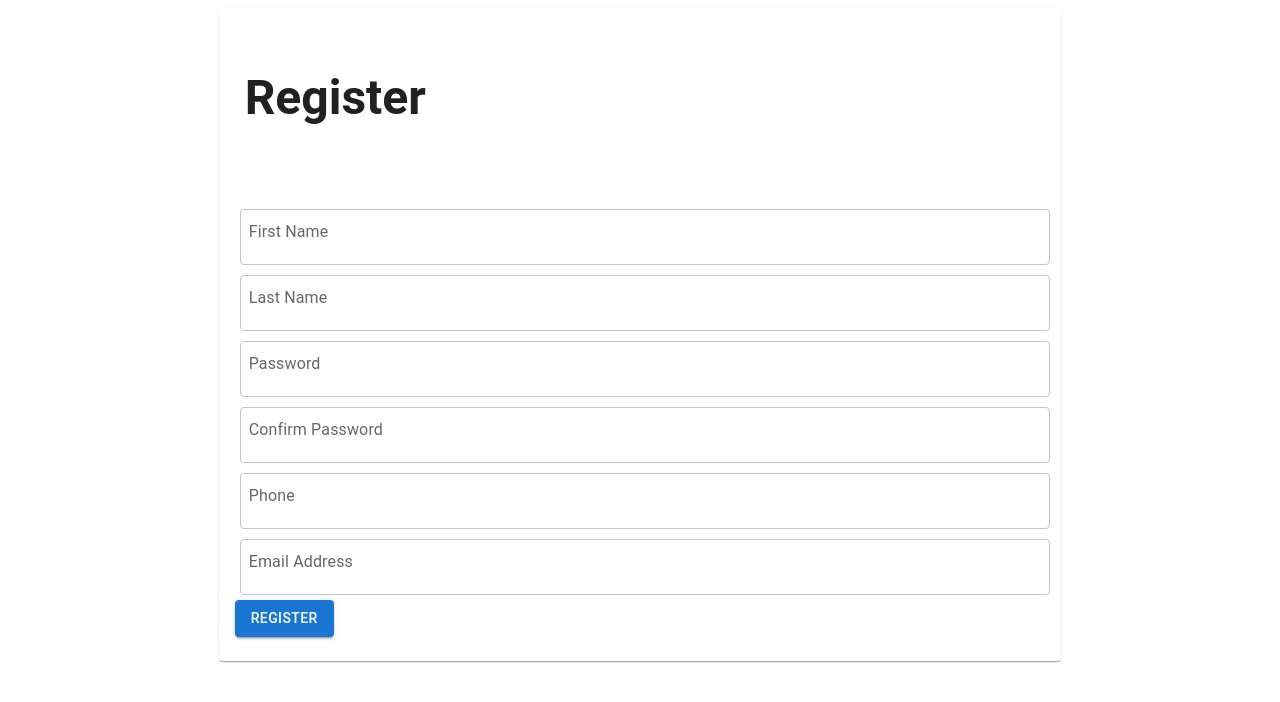
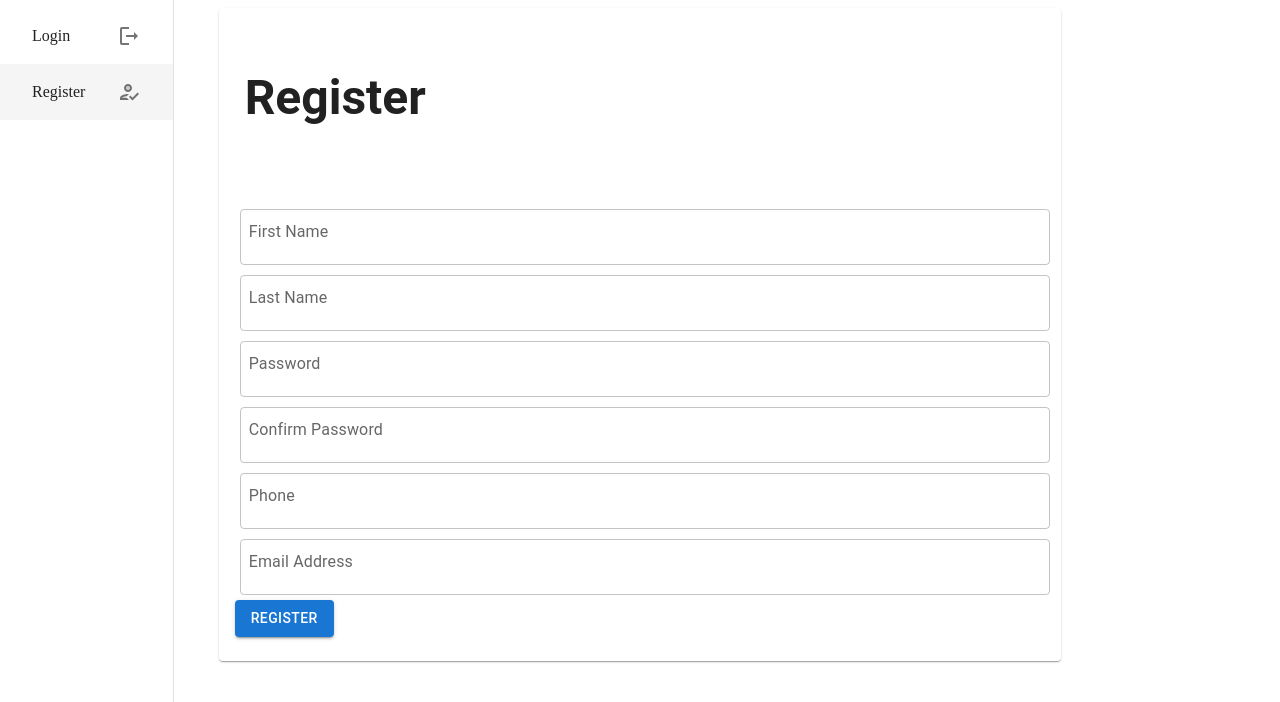
Before and after one commit to charlietlyons/VitaTrack-Web, a React app: page /register in a window 1280 px wide. Shown: the top 702 px of the page. Built offline with nearby package versions, Linux system fonts and the light colour scheme.

Commit message:
Sidebar with Navigation + Layout and PageContainer

```diff
--- a/package.json
+++ b/package.json
@@ -16,6 +16,7 @@
   "dependencies": {
     "@emotion/react": "^11.11.1",
     "@emotion/styled": "^11.11.0",
+    "@mui/icons-material": "^5.14.3",
     "@mui/material": "^5.13.5",
     "axios": "^1.4.0",
     "history": "^5.3.0",
--- a/src/App.jsx
+++ b/src/App.jsx
@@ -2,26 +2,28 @@ import React from "react";
 import { createBrowserRouter, RouterProvider } from "react-router-dom";
 import Login from "./components/Login";
 import Register from "./components/Register";
+import Layout from "./components/Layout";
 
 const router = createBrowserRouter([
     {
         path: "/",
-        element: <Login />,
+        element: <Layout />,
+        children: [
+            {
+                path: "login",
+                element: <Login />,
+            },
+            {
+                path: "register",
+                element: <Register />,
+            },
+        ]
     },
-    {
-        path: "/login",
-        element: <Login />,
-    },
-    {
-        path: "/register",
-        element: <Register />,
-    },
+
 ]);
 
-const App = (props) => {
-    return <RouterProvider router={router} >
-        {props.children}
-    </RouterProvider>;
+const App = () => {
+    return <RouterProvider router={router} />;
 }
 
 export default App;
--- /dev/null
+++ b/src/components/Layout.jsx
@@ -0,0 +1,14 @@
+import React from 'react';
+import Sidebar from './Sidebar/Sidebar';
+import { Outlet } from 'react-router-dom';
+
+const Layout = (props) => {
+    return <>
+        {/* <Header /> */}
+        <Sidebar />
+        <Outlet />
+        {/* <Footer /> */}
+    </>
+}
+
+export default Layout;
--- a/src/components/Login.jsx
+++ b/src/components/Login.jsx
@@ -3,7 +3,7 @@ import { Button } from "@mui/material";
 import BackendClient from "../client/BackendClient";
 import { Heading1 } from "./common/Headings";
 import { StyledTextField } from "./common/Inputs";
-import { FormContainer } from "./common/Containers";
+import { FormContainer, PageContainer } from "./common/Containers";
 
 const Login = () => {
   const [username, setUsername] = useState("");
@@ -87,10 +87,10 @@ const Login = () => {
           error={error}
         />
       ) : (
-        <>
+        <PageContainer>
           <Heading1>Logged in</Heading1>
           <Button onClick={logout}>Logout</Button>
-        </>
+        </PageContainer>
       )}
     </>
   );
--- /dev/null
+++ b/src/components/Sidebar/Sidebar.jsx
@@ -0,0 +1,38 @@
+import React from "react";
+import { Drawer, List, makeStyles } from "@mui/material";
+import LogoutTwoToneIcon from '@mui/icons-material/LogoutTwoTone';
+import HowToRegTwoToneIcon from '@mui/icons-material/HowToRegTwoTone';
+import SidebarListItem from "./SidebarListItem";
+import { useLocation, useNavigate } from "react-router-dom";
+
+
+const Sidebar = () => {
+    const location = useLocation();
+    const navigate = useNavigate();
+
+    return (
+        <Drawer
+            variant="permanent"
+            anchor="left"
+        >
+            <List>
+                <SidebarListItem
+                    title="Login"
+                    button
+                    icon={<LogoutTwoToneIcon />}
+                    onClick={() => {navigate('/login')}}
+                    active={location.pathname === '/login' ? 'active' : ''}
+                />
+                <SidebarListItem
+                    title="Register"
+                    button
+                    icon={<HowToRegTwoToneIcon />}
+                    onClick={() => {navigate('/register')}}
+                    active={location.pathname === '/register' ? 'active' : ''}
+                />
+            </List>
+        </Drawer>
+    )
+}
+
+export default Sidebar;
--- /dev/null
+++ b/src/components/Sidebar/SidebarListItem.jsx
@@ -0,0 +1,47 @@
+import React from "react";
+import { ListItem, ListItemIcon, ListItemText, ListItemButton } from "@mui/material";
+import { styled } from "@mui/material/styles";
+
+const SidebarListItem = (props) => {
+    const { title, icon, button, onClick, active } = props;
+
+    const activeStyling = {
+        backgroundColor: '#f5f5f5',
+        '&:hover': {
+            backgroundColor: '#f5f5f5',
+    }};
+    const StyledListItem = styled(ListItem)`
+    && {
+        display: flex;
+        justify-content: space-between;
+        align-items: center;
+    }`
+    const StyledListItemButton = styled(ListItemButton)`
+    && {
+        display: flex;
+        justify-content: space-between;
+        align-items: center;
+    }`
+    const StyledListItemIcon = styled(ListItemIcon)`
+    && {
+        display: flex;
+        justify-content: flex-end;
+    }`
+
+    const IconComponent = icon ? <StyledListItemIcon>{icon}</StyledListItemIcon> : null;
+
+    return (
+            <StyledListItem key={title} onClick={onClick} sx={active ? activeStyling : {}}>
+                { button ?
+                <StyledListItemButton>
+                    {title}{IconComponent}
+                </StyledListItemButton> :
+                <>
+                    <ListItemText primary={title}/>
+                    {IconComponent}
+                </>}
+            </StyledListItem>
+    )
+}
+
+export default SidebarListItem;
--- a/src/components/common/Containers.jsx
+++ b/src/components/common/Containers.jsx
@@ -10,6 +10,14 @@ export const StyledPaper = styled(Paper)`
     flex-direction: column;
   }
 `;
+
+export const PageContainer = (props) => {
+  return (
+    <Grid container justifyContent="center" alignItems="center">
+      <Grid item xs={8}>{props.children}</Grid>
+    </Grid>
+  )
+}
 
 export const FormContainer = (props) => {
   return (
```
Also changed, not shown: 2 other files (tests, documents, lock files or other folders).
